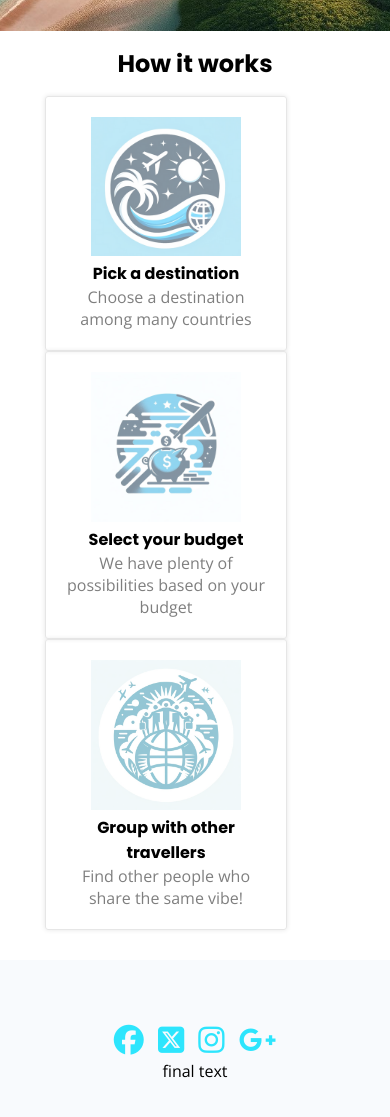
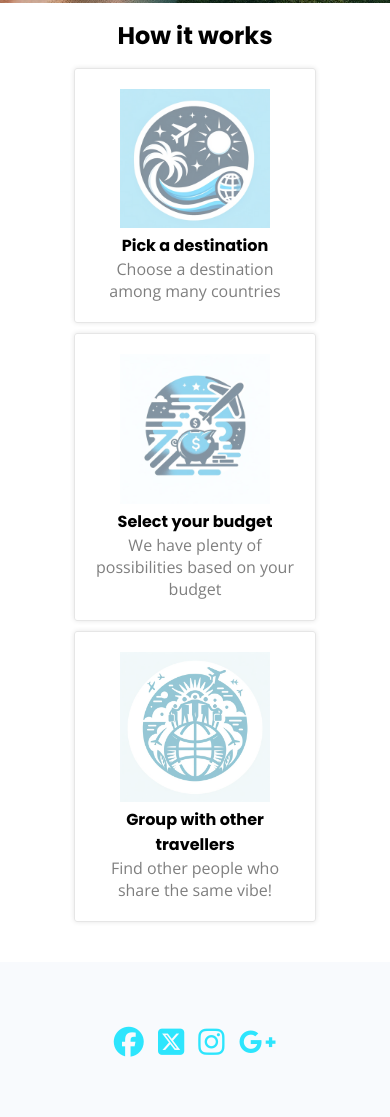
Before and after one commit to RonanKer29/landing, a plain HTML site: page index.html in a window 390 px wide. Shown: the part 697-1814 px from the top of the page. Drawn offline with nearby package versions, Linux system fonts and the light colour scheme.

Commit message:
my landing pagev2

```diff
--- a/css/style.css
+++ b/css/style.css
@@ -36,6 +36,13 @@ a {
   }
   .banner {
     width: 100%;
+    height: 300px;
+  }
+  .card {
+    margin-bottom: 10px;
+  }
+  .cards {
+    justify-content: center;
   }
 }
 
@@ -46,6 +53,13 @@ a {
   }
   .banner {
     width: 100%;
+    height: 300px;
+  }
+  .card {
+    margin-bottom: 10px;
+  }
+  .cards {
+    justify-content: center;
   }
 }
 
@@ -57,4 +71,10 @@ a {
   .banner {
     width: 100%;
   }
+  .card {
+    margin-bottom: 10px;
+  }
+  .cards {
+    justify-content: center;
+  }
 }
--- a/index.html
+++ b/index.html
@@ -61,7 +61,6 @@
         </a>
         <a href="#" <i class="fa-brands fa-google-plus-g"></i>
         </a>
-        <p>final text</p>
       </div>
     </div>
     <!-- code a footer -->
```
